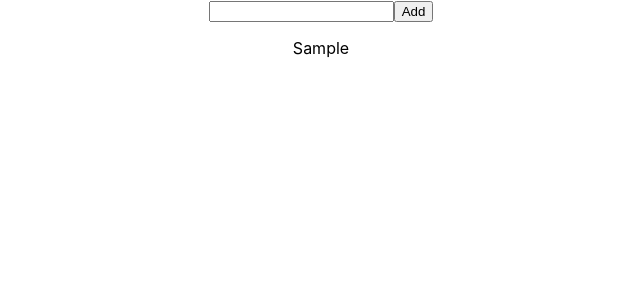
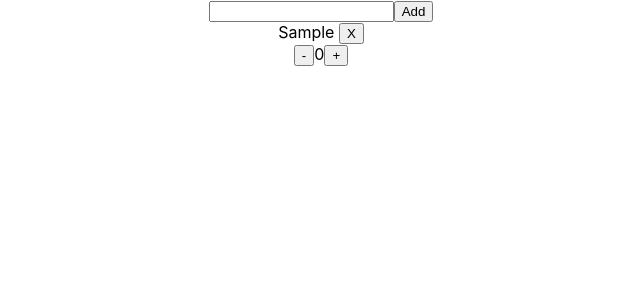
Before and after one commit to MASISKAR/react-demo-01, a React (Create React App) app: page / in a window 1280 px wide. Both pictures are taken after typing "Sample" into the empty fields and a click on the button "Add". Shown: the top 300 px of the page, without its empty margins (319-959 px from the left). Built offline with nearby package versions, Linux system fonts and the light colour scheme.

Commit message:
lesson 7

```diff
--- a/src/App.js
+++ b/src/App.js
@@ -5,6 +5,7 @@ import './App.css';
 // import greet, {idGen as idGenerator, Hello, getThis} from './tools';
 // import * as newObj from './tools';
 import ToDo from './components/ToDo';
+import Counter from './components/Counter';
 // import Animal from './components/Animal';
 // import Input from './components/Input';
 // newObj.getThis();
@@ -20,6 +21,7 @@ function App() {
 
     {/* <Input/> */}
 <ToDo/>
+<Counter/>
     </div>
   );
 }
--- /dev/null
+++ b/src/components/Counter.js
@@ -0,0 +1,46 @@
+import React, { Component } from 'react';
+
+class Counter extends Component {
+    state = {
+        count: 0
+    }
+
+    decrement = () => {
+        let { count } = this.state;
+
+        this.setState({ count: count - 1 });
+
+    }
+
+    increment = () => {
+        let { count } = this.state;
+        console.log('old count', count);
+        /*
+            this.setState({count: count+1}, ()=>{
+                console.log('new count', this.state.count);
+            }); */
+
+        this.setState(
+            (state) => ({
+                count: state.count + 1
+            }),
+            () => {
+                console.log('new count', this.state.count);
+            });
+
+    }
+
+    render() {
+        console.log('count from render', this.state.count);
+        return (
+            <div>
+                <button onClick={this.decrement}>-</button>
+                <span>{this.state.count}</span>
+                <button onClick={this.increment}>+</button>
+
+            </div>
+        )
+    }
+}
+
+export default Counter;
--- /dev/null
+++ b/src/components/NewTask.js
@@ -0,0 +1,34 @@
+import React, { Component } from 'react';
+
+class NewTask extends Component {
+state = {
+    inputText: ''
+}
+
+inputChangeHandler = (event)=>{
+    this.setState({inputText: event.target.value});
+}
+
+buttonClickHandler = ()=>{
+    const {inputText} = this.state;
+    if (!inputText) return;
+this.props.onTaskAdd(inputText);
+this.setState({inputText: ''});
+
+}
+
+    render() {
+        return (
+            <>
+                <input
+                    value={this.state.inputText}
+                    type="text"
+                    onChange={this.inputChangeHandler}
+                />
+                <button onClick={this.buttonClickHandler}>Add</button>
+            </>
+        );
+    }
+}
+
+export default NewTask;
--- a/src/components/Task.js
+++ b/src/components/Task.js
@@ -1,10 +1,11 @@
 import React  from 'react';
 
 export default function Task(props){
-
+const {text} = props;
     return (
         <div>
-        {props.text}
-        </div>
+        <span>{text} </span>
+    <button onClick={props.onDelete}>X</button>
+    </div>
     );
 }
--- a/src/components/ToDo.js
+++ b/src/components/ToDo.js
@@ -1,53 +1,59 @@
 import React, { Component } from 'react';
 import { idGen } from '../utils';
 import Task from './Task';
+import NewTask from './NewTask';
 
 class ToDo extends Component {
     state = {
-        inputText: '',
         tasks: []
     }
 
-    inputChangeHandler = (event) => {
-        const value = event.target.value;
-        this.setState({
-            inputText: value,
-        });
-    }
 
-    buttonClickHandler = () => {
-        const inputText = this.state.inputText;
-
-        if (!inputText) return;
-
+    addTask = (inputText) => {
         const tasks = [...this.state.tasks];
         tasks.push({
             id: idGen(),
             text: inputText
         });
-        this.setState({ tasks, inputText: '' });
+        this.setState({ tasks });
+    }
 
-        // this.setState({ tasks: [...this.state.tasks, inputText], inputText: '' });
+    removeButtonHandler = (taskId)=> ()=> {
+        console.log(taskId);
+       const newTasks = this.state.tasks.filter(({id}) => taskId !== id);
+        this.setState({
+            tasks: newTasks
+        });
     }
 
 
+    render() {
+        /*         const tasks = this.state.tasks
+                    .map(task => <Task key={task.id} text={task.text} />); */
+        const tasks = this.state.tasks
+            .map(({id, text}) => {
+                return (
+                    <Task
+                    key={id}
+                    text={text}
+                    onDelete = {this.removeButtonHandler(id)}
+                     />
 
-    render() {
-/*         const tasks = this.state.tasks
-            .map(task => <Task key={task.id} text={task.text} />); */
-            const tasks = this.state.tasks
-            .map(task => <p key={task.id} >{task.text}</p>);
+/*                     <div key={task.id}>
+                        <span>{task.text} </span>
+                        <button onClick={this.removeButtonHandler(task.id)}>X</button>
+                    </div> */
+                )
+            }
+
+            );
 
         return (
             <>
                 <div>
-                    <input
-                        value={this.state.inputText}
-                        type="text"
-                        onChange={this.inputChangeHandler}
-                    />
-
-                    <button onClick={this.buttonClickHandler}>Add</button>
+                <NewTask
+                onTaskAdd = {this.addTask}
+                />
                 </div>
                 <div>
                     {tasks}
```
